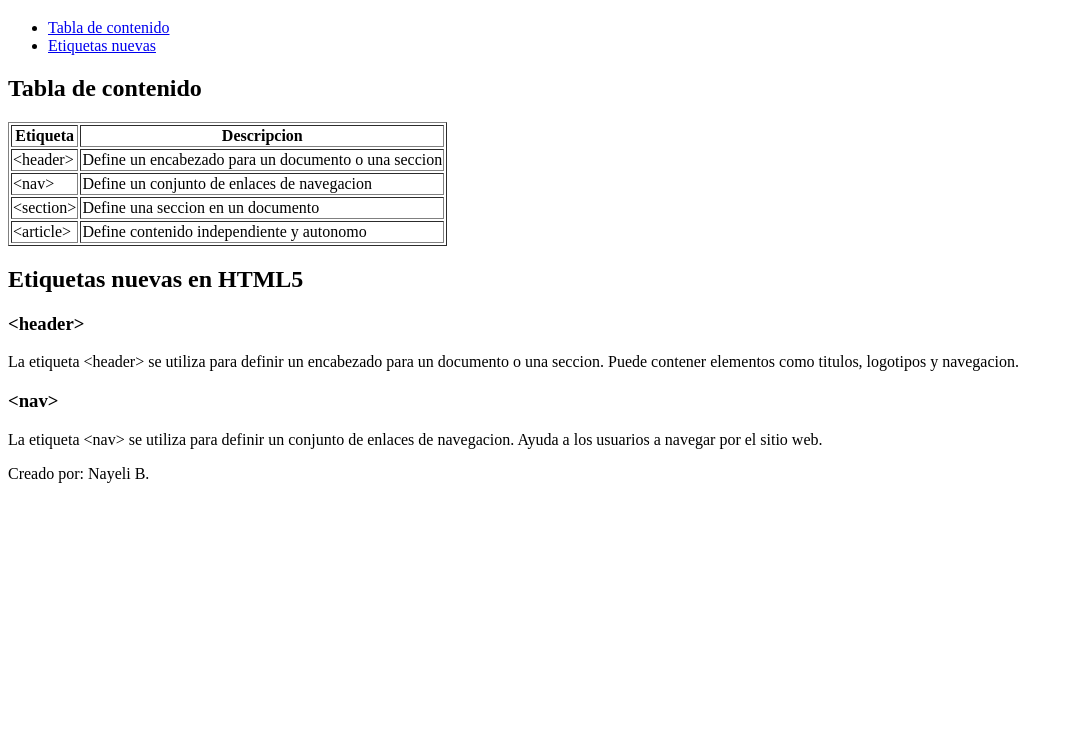
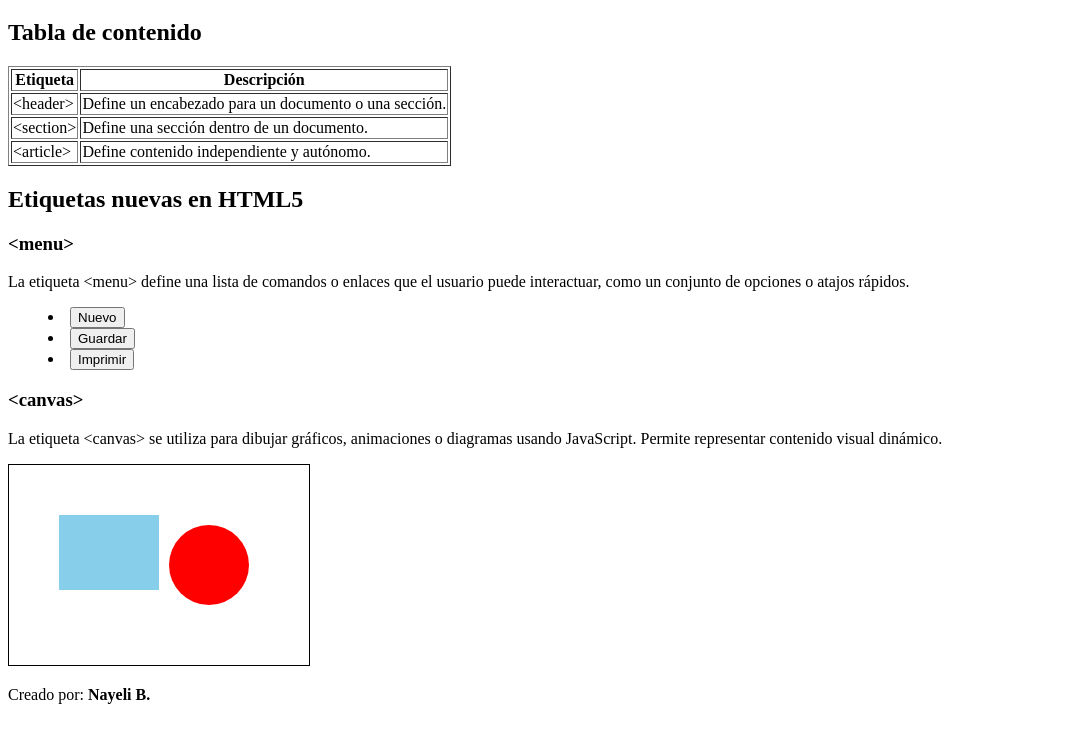
Before and after one commit to Nayelic98/icc-ppw-u1-miPrimeraPapina-main, a plain HTML site: page index.html in a window 1280 px wide. Shown: the part 61-800 px from the top of the page, without its empty margins (0-1073 px from the left). Drawn offline with Linux system fonts and the light colour scheme.

Commit message:
Readme Creado

```diff
--- a/index.html
+++ b/index.html
@@ -1,61 +1,79 @@
 <!DOCTYPE html>
-<html lang="en">
+<html lang="es">
 <head>
     <meta charset="UTF-8">
     <meta name="author" content="Nayeli B.">
-    <meta name="description" content="Esta es mi primera pagina web">
+    <meta name="description" content="Esta es mi primera pagina web con etiquetas HTML5 nuevas">
     <meta name="viewport" content="width=device-width, initial-scale=1.0">
-    <title>Mi primera pagina</title>
-
+    <title>Mi primera página</title>
 </head>
 <body>
     <header>
         <h1>Documento HTML5</h1>
-        <nav>
-            <ul>
-                <li><a href="#tabla">Tabla de contenido</a></li>
-                <li><a href="#etiquetas">Etiquetas nuevas</a></li>
 
-            </ul>
-        </nav>
     </header>
+
+
+
     <section id="tabla">
         <h2>Tabla de contenido</h2>
         <table border="1">
             <tr>
                 <th>Etiqueta</th>
-                <th>Descripcion</th>
+                <th>Descripción</th>
             </tr>
             <tr>
                 <td>&lt;header&gt;</td>
-                <td>Define un encabezado para un documento o una seccion</td>
-            </tr>
-            <tr>
-                <td>&lt;nav&gt;</td>
-                <td>Define un conjunto de enlaces de navegacion</td>
-            </tr>
+                <td>Define un encabezado para un documento o una sección.</td>
+
             <tr>
                 <td>&lt;section&gt;</td>
-                <td>Define una seccion en un documento</td>
+                <td>Define una sección dentro de un documento.</td>
             </tr>
             <tr>
                 <td>&lt;article&gt;</td>
-                <td>Define contenido independiente y autonomo</td>
-            </tr>
+                <td>Define contenido independiente y autónomo.</td>
+
         </table>
     </section>
+
     <section id="etiquetas">
         <h2>Etiquetas nuevas en HTML5</h2>
+
         <article>
-            <h3>&lt;header&gt;</h3>
-            <p>La etiqueta &lt;header&gt; se utiliza para definir un encabezado para un documento o una seccion. Puede contener elementos como titulos, logotipos y navegacion.</p>
+            <h3>&lt;menu&gt;</h3>
+            <p>La etiqueta &lt;menu&gt; define una lista de comandos o enlaces que el usuario puede interactuar, como un conjunto de opciones o atajos rápidos.</p>
+
+
+            <menu>
+                <li><button onclick="alert('Nuevo documento creado')">Nuevo</button></li>
+                <li><button onclick="alert('Guardado con éxito')">Guardar</button></li>
+                <li><button onclick="alert('Imprimiendo...')">Imprimir</button></li>
+            </menu>
         </article>
-        <aside>
-            <h3>&lt;nav&gt;</h3>
-            <p>La etiqueta &lt;nav&gt; se utiliza para definir un conjunto de enlaces de navegacion. Ayuda a los usuarios a navegar por el sitio web.</p>
-        </aside>
+
+        <article>
+            <h3>&lt;canvas&gt;</h3>
+            <p>La etiqueta &lt;canvas&gt; se utiliza para dibujar gráficos, animaciones o diagramas usando JavaScript. Permite representar contenido visual dinámico.</p>
+
+
+            <canvas id="miCanvas" width="300" height="200" style="border:1px solid #000;"></canvas>
+
+            <script>
+                const canvas = document.getElementById("miCanvas");
+                const ctx = canvas.getContext("2d");
+                ctx.fillStyle = "skyblue";
+                ctx.fillRect(50, 50, 100, 75);
+                ctx.beginPath();
+                ctx.arc(200, 100, 40, 0, 2 * Math.PI);
+                ctx.fillStyle = "red";
+                ctx.fill();
+            </script>
+        </article>
     </section>
+
     <footer>
-        <p>Creado por: Nayeli B.</p>
+        <p>Creado por: <strong>Nayeli B.</p>
+    </footer>
 </body>
 </html>
```
Also changed, not shown: 1 other file.
